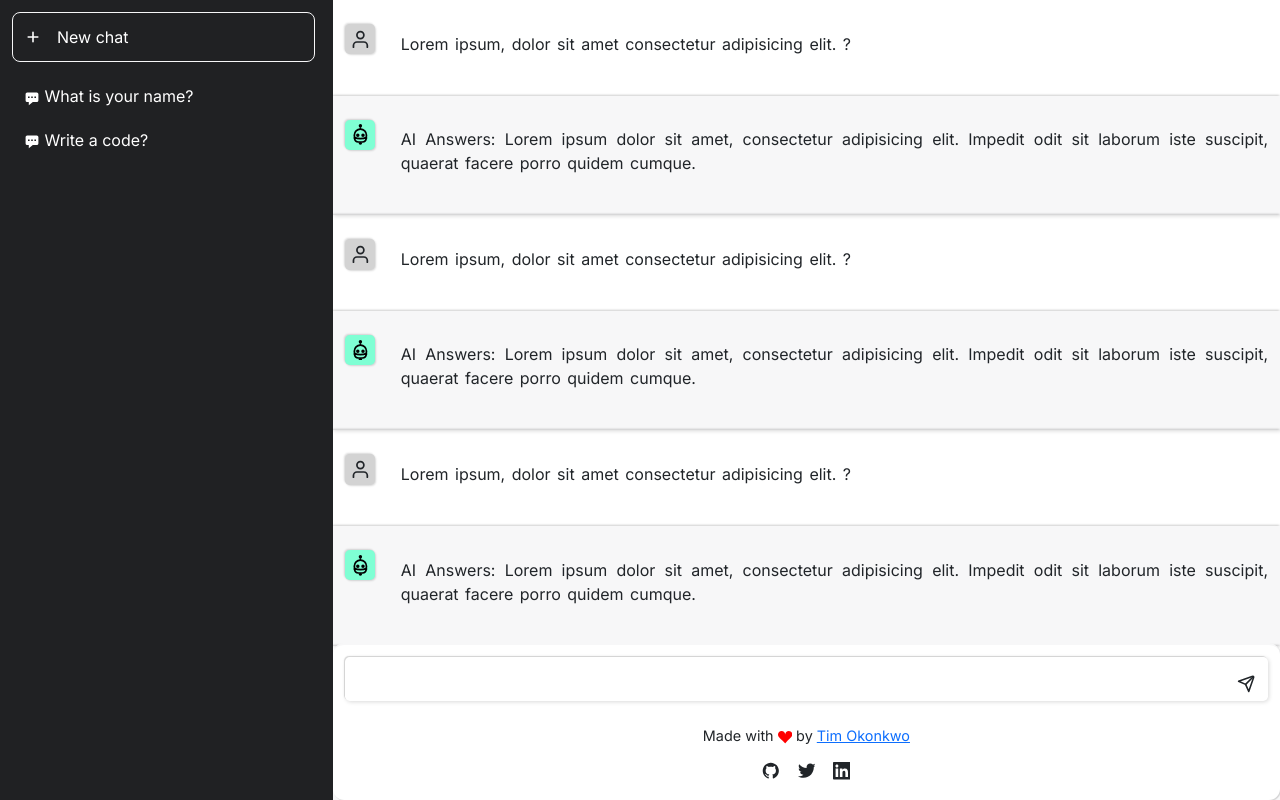
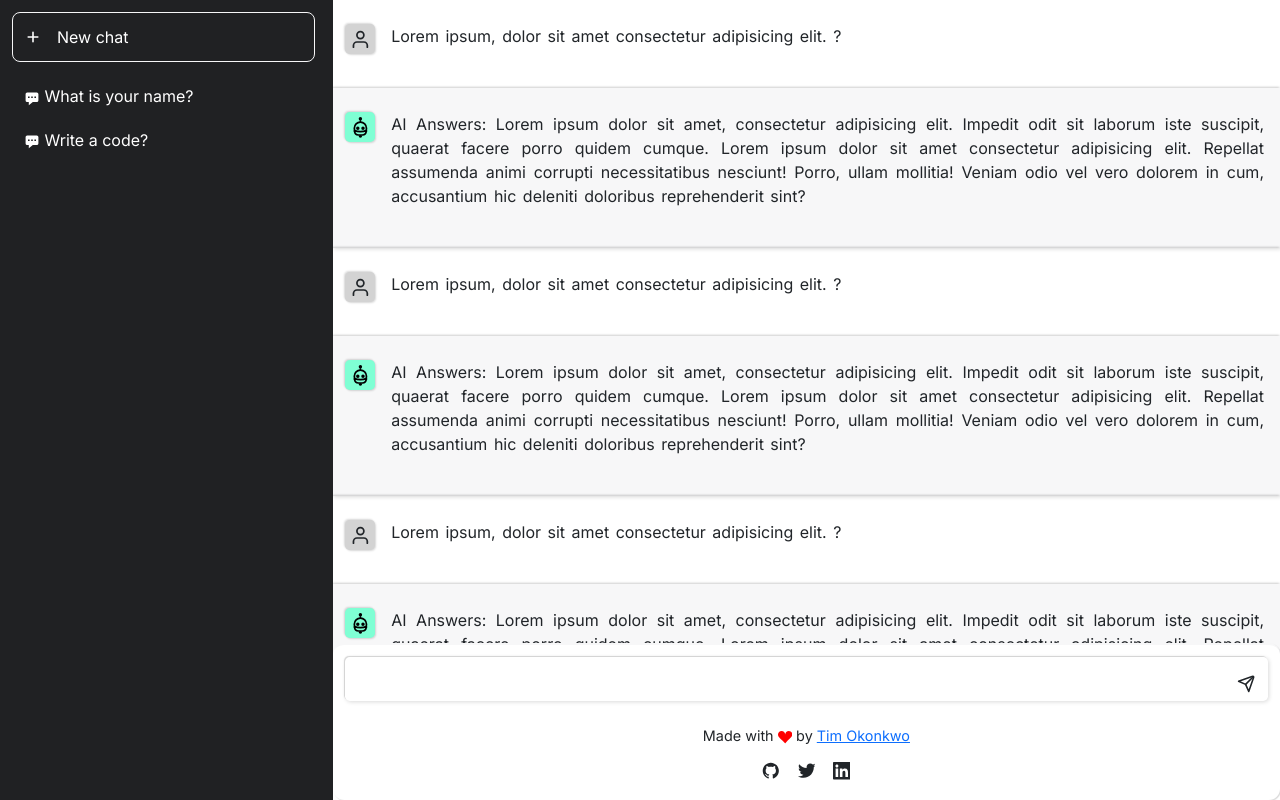
Before and after one commit to Manuelthegoat/voiceGPT, a React (Vite) app: page / in a window 1280 px wide. Shown: the top 800 px of the page. Built offline with nearby package versions, Linux system fonts and the light colour scheme.

Commit message:
fixed some ui

```diff
--- a/src/App.css
+++ b/src/App.css
@@ -147,8 +147,8 @@ body {
 	display: flex;
 	align-items: flex-start;
 	padding: 1.5rem 0.75rem;
-	align-items: baseline;
-	column-gap: 1.6rem;
+  padding-right: 1rem;
+	column-gap: 1rem;
 	box-shadow: 1px 1px 4px rgba(0, 0, 0, 0.15),
 		-1px -1px 2px rgba(0, 0, 0, 0.15);
 }
--- a/src/components/AIAnswer.jsx
+++ b/src/components/AIAnswer.jsx
@@ -1,16 +1,19 @@
-import {GrRobot} from "react-icons/gr"
-
+import { GrRobot } from "react-icons/gr";
 
 const AIAnswer = () => {
 	return (
 		<div className="message__wrapper ai">
-            <div className="icon__wrapper">
-                <GrRobot className="ai__icon"/>
-            </div>
+			<div className="icon__wrapper">
+				<GrRobot className="ai__icon" />
+			</div>
 			<p>
 				AI Answers: Lorem ipsum dolor sit amet, consectetur adipisicing
 				elit. Impedit odit sit laborum iste suscipit, quaerat facere
-				porro quidem cumque.
+				porro quidem cumque. Lorem ipsum dolor sit amet consectetur
+				adipisicing elit. Repellat assumenda animi corrupti
+				necessitatibus nesciunt! Porro, ullam mollitia! Veniam odio vel
+				vero dolorem in cum, accusantium hic deleniti doloribus
+				reprehenderit sint?
 			</p>
 		</div>
 	);
```
